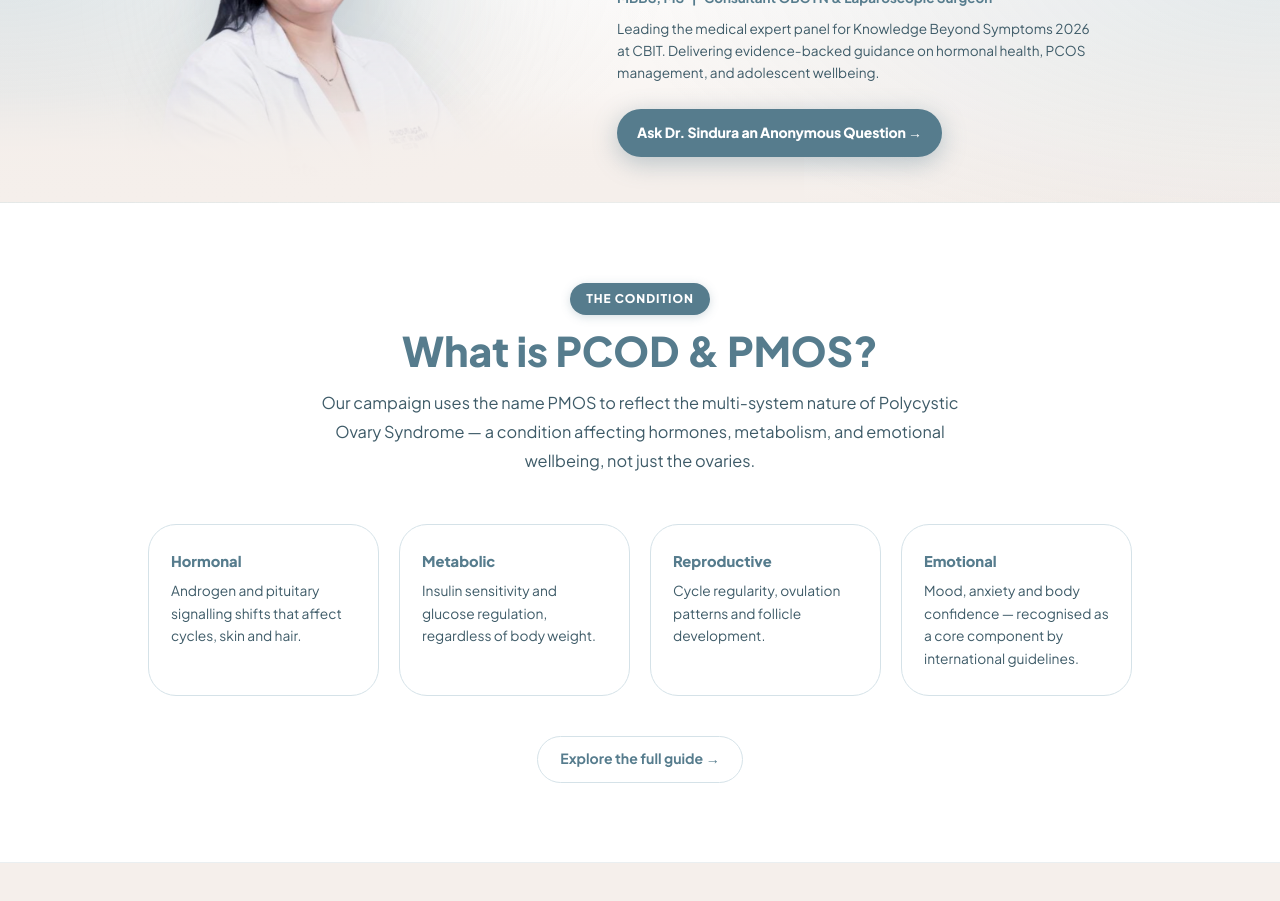
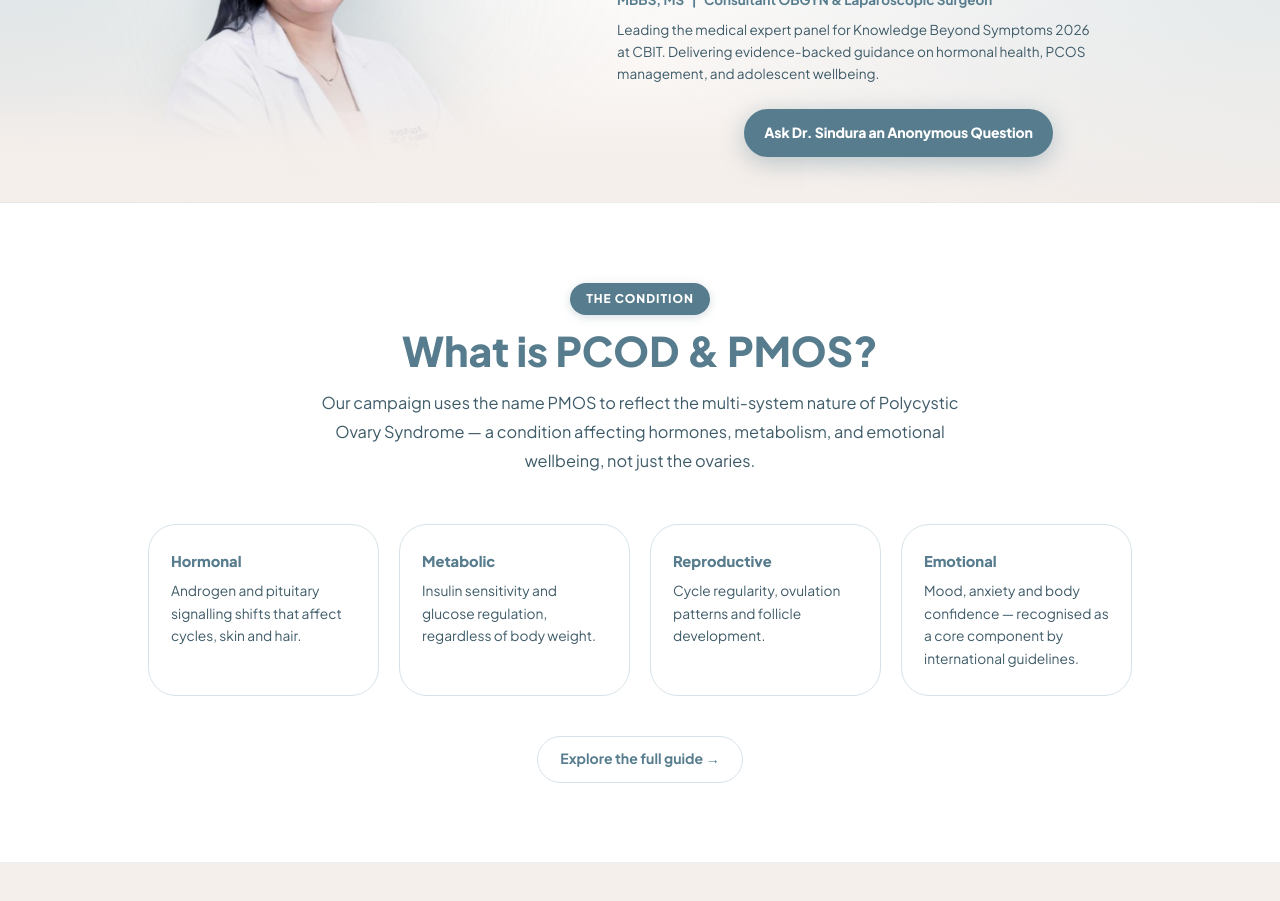
Before and after one commit to vroom0456/CBITNSS-World-PMOS-Day, a Next.js app: page / in a window 1280 px wide. Shown: the part 980-1881 px from the top of the page. Built offline with nearby package versions, Linux system fonts and the light colour scheme.

Commit message:
fix: remove arrow from Ask Dr. Sindura button and optimize compact layout and centering

```diff
--- a/src/app/page.tsx
+++ b/src/app/page.tsx
@@ -91,13 +91,25 @@ export default function HomePage() {
               <p className="speaker-bio">
                 Leading the medical expert panel for Knowledge Beyond Symptoms 2026 at CBIT. Delivering evidence-backed guidance on hormonal health, PCOS management, and adolescent wellbeing.
               </p>
-              <div style={{ marginTop: '0.85rem' }}>
+              <div style={{ marginTop: '0.75rem', width: '100%', display: 'flex', justifyContent: 'center' }}>
                 <Link
                   href="/ask"
                   className="btn-primary-cta"
-                  style={{ fontSize: '0.80rem', padding: '0.48rem 1.15rem', minHeight: '38px' }}
+                  style={{
+                    fontSize: '0.78rem',
+                    padding: '0.4rem 1.0rem',
+                    minHeight: '34px',
+                    height: 'auto',
+                    width: 'auto',
+                    maxWidth: '100%',
+                    display: 'inline-flex',
+                    alignItems: 'center',
+                    justifyContent: 'center',
+                    textAlign: 'center',
+                    fontWeight: 700
+                  }}
                 >
-                  Ask Dr. Sindura an Anonymous Question →
+                  Ask Dr. Sindura an Anonymous Question
                 </Link>
               </div>
             </div>
```
